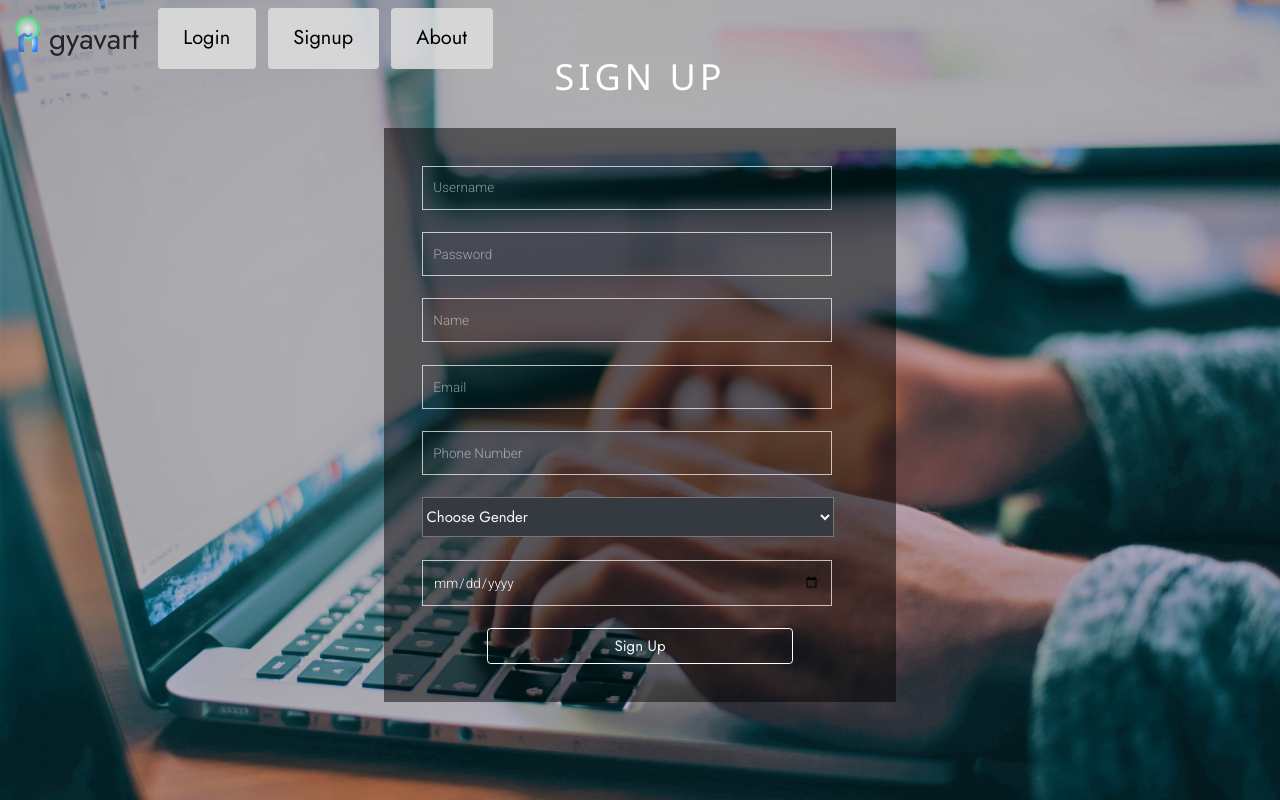
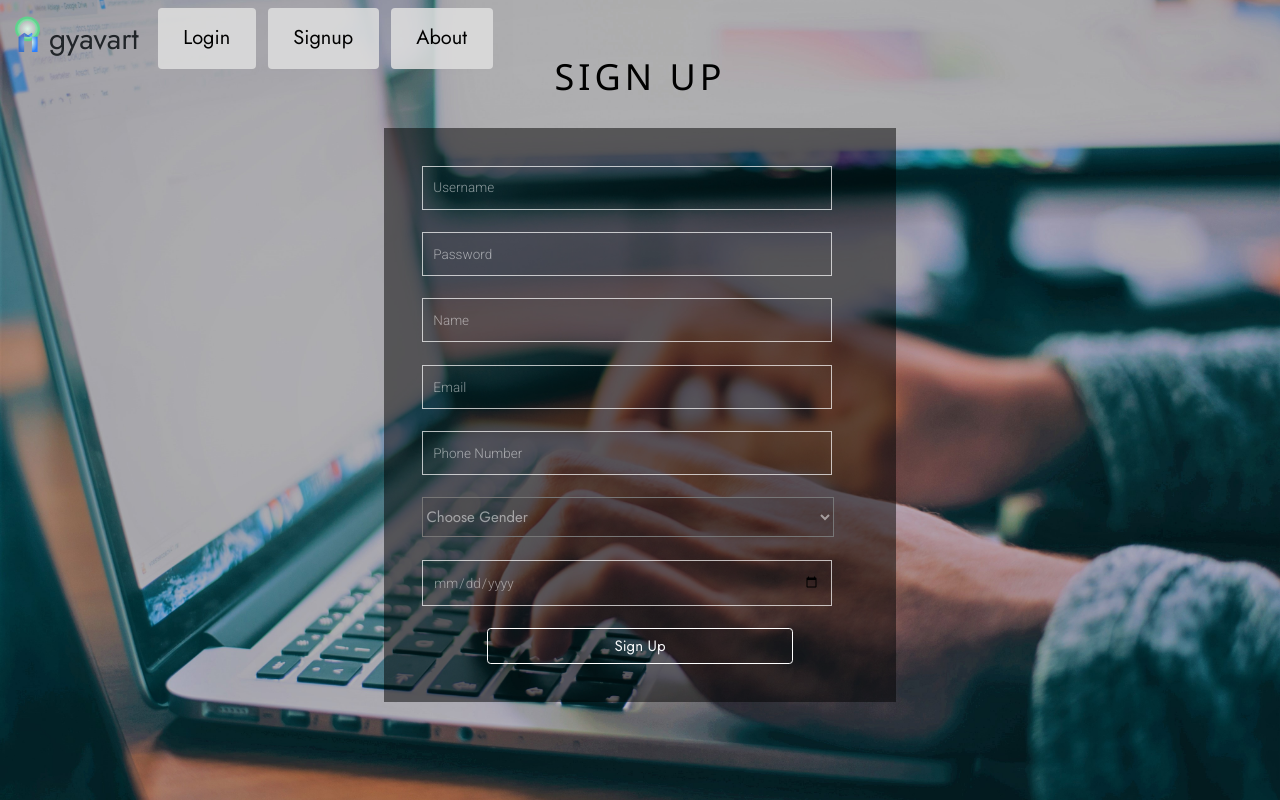
Before and after one commit to rajat-0206/Agyavart, a Django app: template templates/signup.html in a window 1280 px wide. Run offline with Django 3.2, Linux system fonts and the light colour scheme; the template is opened without the code that fills it, so the values that code supplies are empty; some libraries are stand-ins or nearby versions.

Commit message:
signup fields color updated

```diff
--- a/static/styles/register.css
+++ b/static/styles/register.css
@@ -85,7 +85,7 @@ body {
 h1 {
   font-size: 3em;
   text-align: center;
-  color: #fff;
+  color: black;
   font-weight: 100;
   text-transform: capitalize;
   letter-spacing: 4px;
@@ -135,6 +135,17 @@ height: 40px;
 
 input.email, input.text.w3lpass {
   margin: 2em 0;
+}
+
+select#inputGender.text {
+    background-color: rgba(0,0,0,.075);
+    color:rgba(255,255,255,0.5);
+    font-weight: 100;
+
+}
+
+#inputDOB{
+  color:rgba(255,255,255,0.5);
 }
 
 .text:focus, .text:valid {
--- a/templates/signup.html
+++ b/templates/signup.html
@@ -48,7 +48,7 @@
             <input type="text" class="text text-light" id="inputMobile" value ="{{MOBILE}}" placeholder="Phone Number" name="MOBILE" required><br>
             </a>
           <div>
-        	 <select type="text" class="text text-light bg-dark" id="inputGender" name="GENDER" value="{{GENDER}}" required>
+        	 <select type="text" class="text" id="inputGender" name="GENDER" value="{{GENDER}}" required>
            		<option class="text" value="Gender">Choose Gender</option>
               <option value="MALE">Male</option>
               <option value="FEMALE">Female</option>
```
